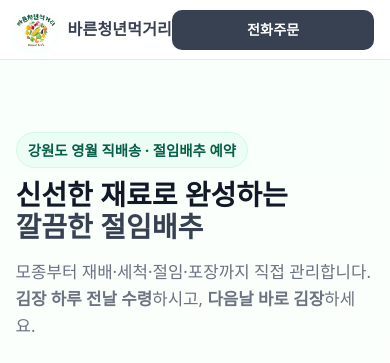
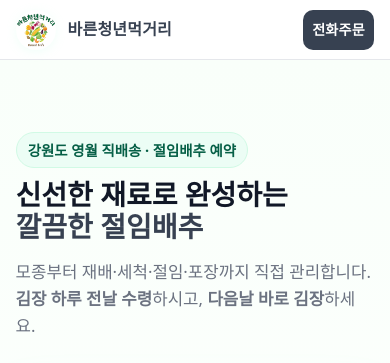
Before and after one commit to Jsamuel-kr/honestfarmer, a plain HTML site: page index.html in a window 390 px wide. Shown: the top 363 px of the page. Drawn offline with Linux system fonts and the light colour scheme.

Commit message:
Update index.html

```diff
--- a/index.html
+++ b/index.html
@@ -162,11 +162,18 @@
   /* 헤더 살짝 얇게 */
   nav.nav{ padding:.6rem 0; }
 
-      .cta-group{ flex:1; min-width:0; }
+  /* 핵심: 버튼 폭을 '내용만큼만'으로 */
+  .cta-group{
+    display:inline-flex;   /* grid/flex 대신 inline-flex -> 내용폭만 차지 */
+    gap:6px;
+    min-width:0;
+    /* 원하면 오른쪽 정렬: */
+    /* margin-left:auto; */
+  }
   .cta-group .btn-call{
-        flex:1;
-        height:40px;          /* 필요시 36px로 더 줄여도 OK */
-        padding:0 .6rem;      /* 세로 패딩 0 → 높이 고정 */
+    flex:0 0 auto;         /* << 기존 flex:1 제거! 내용폭만 */
+    height:40px;           /* 필요시 36px로 */
+    padding:0 .6rem;       /* 세로 0 -> 높이 고정 */
     font-size:.88rem;
     line-height:1;
     display:flex;
@@ -175,7 +182,10 @@
     border-radius:10px;
     text-align:center;
     white-space:nowrap;
+    width:auto;            /* 안전빵 */
   }
+}
+
 
       /* 카드 텍스트 살짝 축소 */
       .cards{ gap:10px; }
```
Lines whose indentation alone changed are shown as unchanged.
